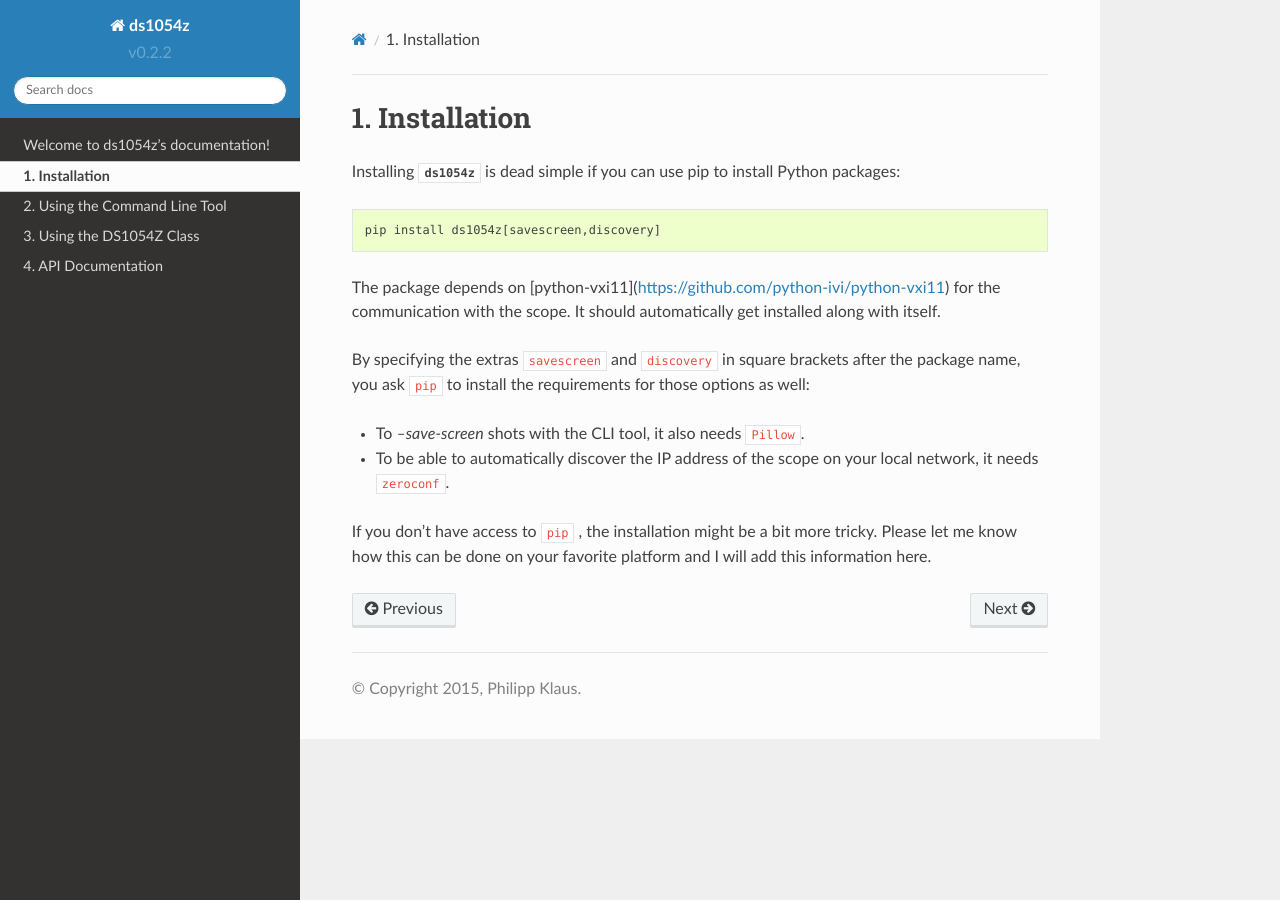
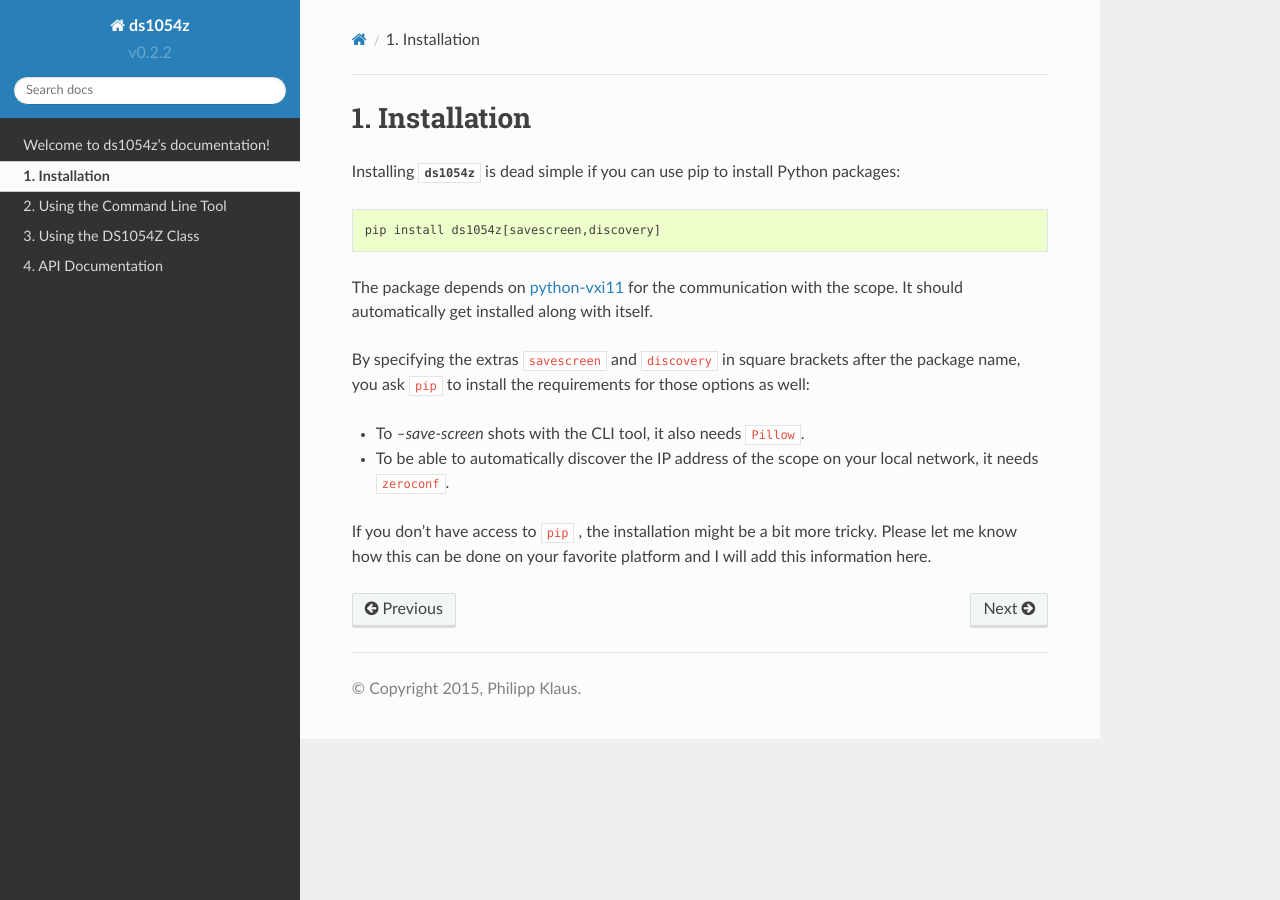
Before and after one commit to pklaus/ds1054z, a Sphinx documentation site: the page built from docs/installation.rst, in a window 1280 px wide. Built offline with Sphinx 7.4.7 and the Read the Docs theme 2.0.0, drawn with Linux system fonts in a browser that asks for light colours; some of the changed lines change nothing that is shown.

Commit message:
Fixing a link in installation.rst

```diff
--- a/docs/installation.rst
+++ b/docs/installation.rst
@@ -6,8 +6,8 @@
 
     pip install ds1054z[savescreen,discovery]
 
-The package depends on [python-vxi11](https://github.com/python-ivi/python-vxi11)
-for the communication with the scope. It should automatically get installed along with itself.
+The package depends on `python-vxi11`_ for the communication
+with the scope. It should automatically get installed along with itself.
 
 By specifying the extras ``savescreen`` and ``discovery`` in
 square brackets after the package name, you ask ``pip`` to install
@@ -20,3 +20,5 @@
 If you don't have access to ``pip`` , the installation might be a bit more tricky.
 Please let me know how this can be done on your favorite platform
 and I will add this information here.
+
+.. _python-vxi11: https://github.com/python-ivi/python-vxi11
```
